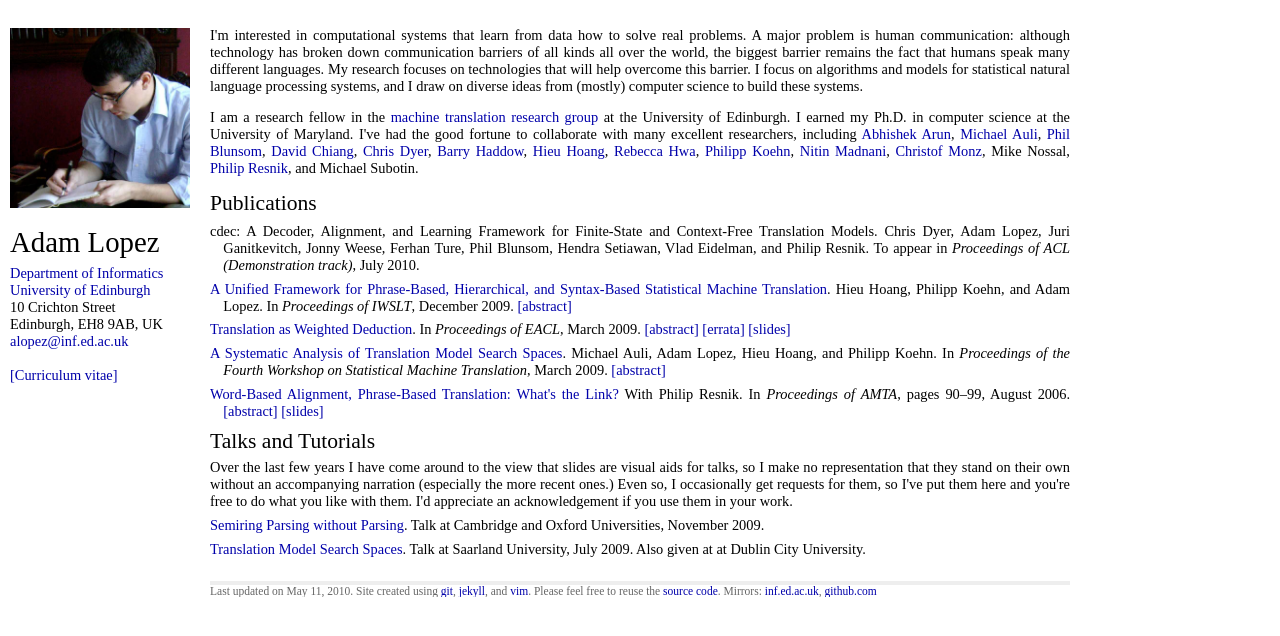
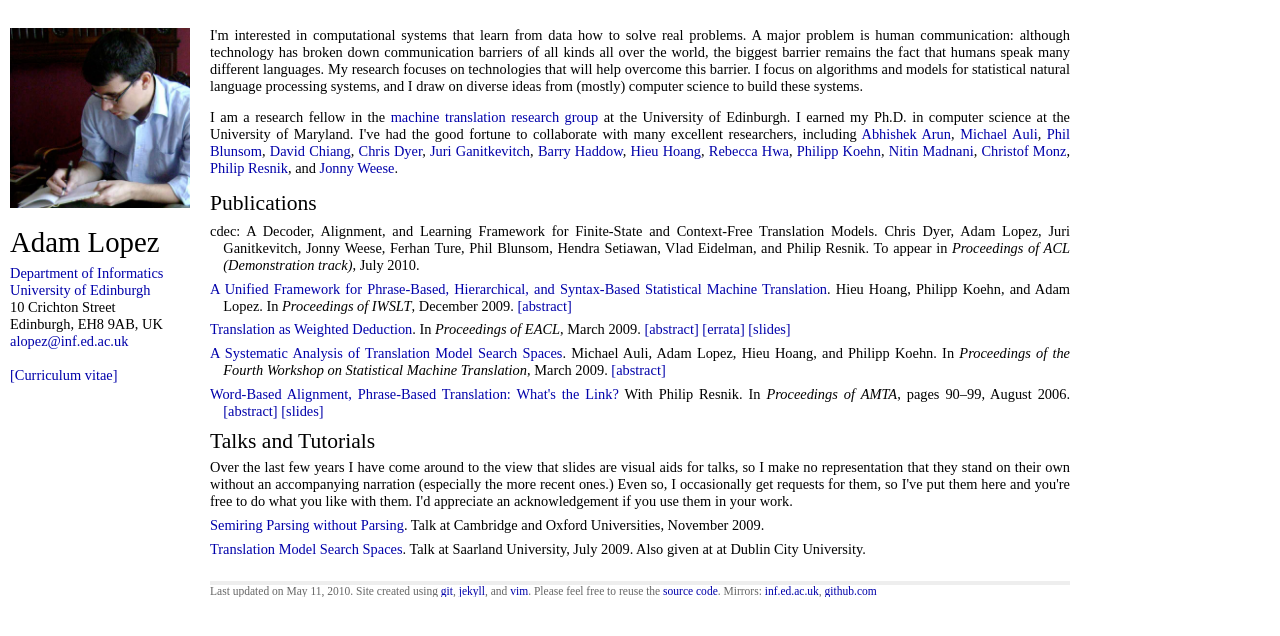
Before and after one commit to alopez/alopez.github.com, a Jekyll site: the page built from index.html, in a window 1280 px wide. Shown: the top 636 px of the page. Built offline with Jekyll 4.4.1, drawn with Linux system fonts in a browser that asks for light colours.

Commit message:
Added coauthors

```diff
--- a/index.html
+++ b/index.html
@@ -28,15 +28,15 @@ I've had the good fortune to collaborate with many excellent researchers, includ
 <a href="http://www.clg.ox.ac.uk/blunsom">Phil Blunsom</a>,
 <a href="http://www.isi.edu/~chiang">David Chiang</a>,
 <a href="http://www.ling.umd.edu/~redpony">Chris Dyer</a>,
+<a href="http://www.cs.jhu.edu/~juri">Juri Ganitkevitch</a>,
 <a href="http://homepages.inf.ed.ac.uk/bhaddow">Barry Haddow</a>,
 <a href="http://groups.inf.ed.ac.uk/hoang/hieu/">Hieu Hoang</a>,
 <a href="http://www.cs.pitt.edu/~hwa">Rebecca Hwa</a>,
 <a href="http://www.iccs.informatics.ed.ac.uk/~pkoehn/">Philipp Koehn</a>,
 <a href="http://www.umiacs.umd.edu/~nmadnani">Nitin Madnani</a>,
 <a href="http://staff.science.uva.nl/~christof/">Christof Monz</a>,
-Mike Nossal,
 <a href="http://www.umiacs.umd.edu/%7Eresnik">Philip Resnik</a>, and
-Michael Subotin.
+<a href="http://cs.jhu.edu/~jonny/">Jonny Weese</a>.
 
 <h2>Publications</h2>
 <ul class="posts">
```
